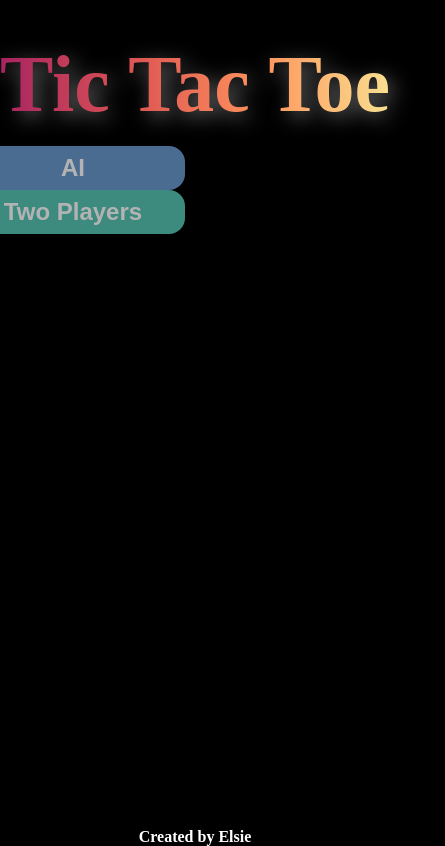
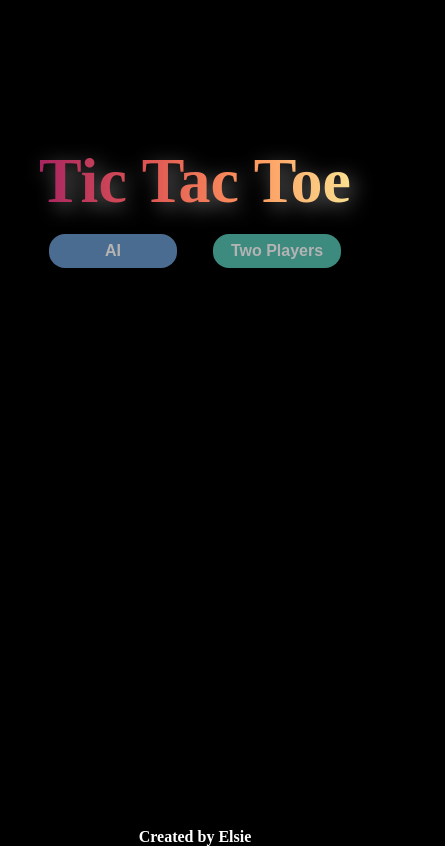
Before and after one commit to elsiechen/Tic-Tac-Toe, a plain HTML site: page index.html in a window 390 px wide. Shown: the whole page, 445 px wide, since content can reach past the window. Drawn offline with Linux system fonts and the light colour scheme.

Commit message:
Add media query for RWD

```diff
--- a/style.css
+++ b/style.css
@@ -119,3 +119,21 @@ button[type='button']:hover {
 .blueCell {
   background-color: rgb(108, 155, 207);
 }
+
+/* For mobile */
+@media (max-width: 540px){
+  .title {
+    font-size: 4rem;
+  }
+
+  button[type='button']{
+    width: 8rem;
+    font-size: 1rem;
+    padding: 0.5rem 1rem;
+  }
+
+  .board {
+    width: 360px;
+    height: 360px;
+  }
+}
```
